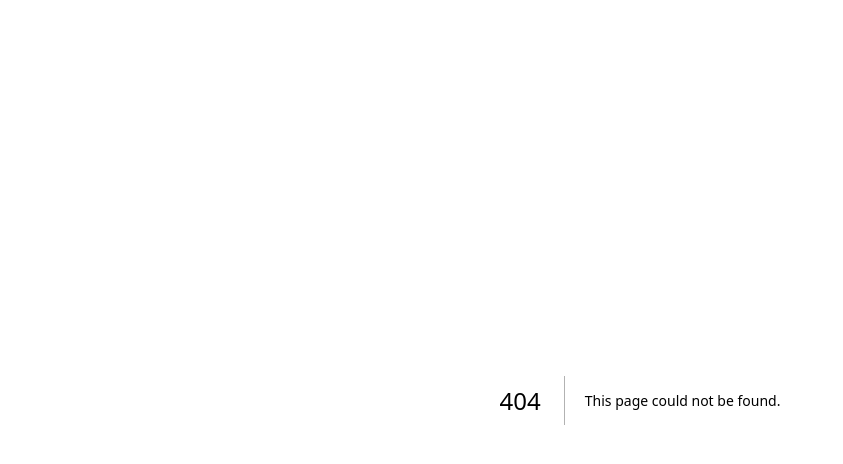
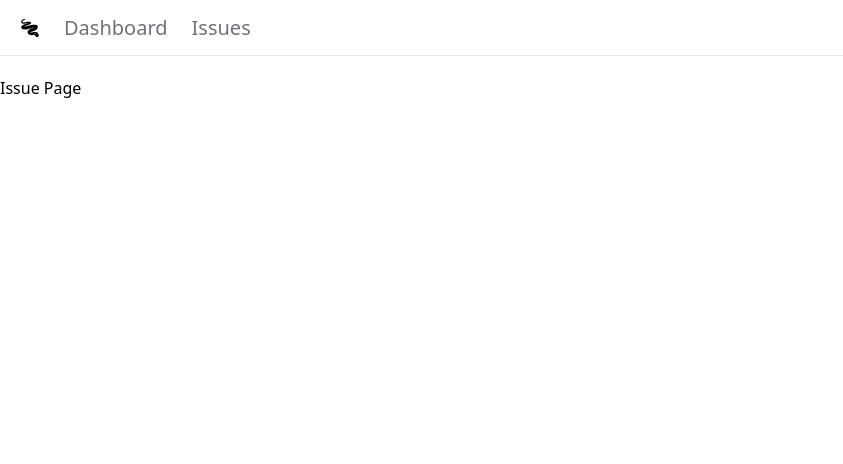
Before and after one commit to amir-h-404/issue-tracker, a Next.js app: page /issue in a window 1280 px wide. Before the commit this address had no page. Shown: the top 464 px of the page, without its empty margins (0-843 px from the left). Built offline with nearby package versions, Linux system fonts and the light colour scheme.

Commit message:
Build the navbar

```diff
--- /dev/null
+++ b/app/components/NavBar.tsx
@@ -0,0 +1,28 @@
+import Link from "next/link";
+import { GiSandSnake } from "react-icons/gi";
+
+export default function NavBar() {
+  // list of nav links:
+  const links = [
+    { id: 1, href: "/", content: "Dashboard" },
+    { id: 2, href: "/issue", content: "Issues" },
+  ];
+  return (
+    <nav className="flex gap-6 text-xl mb-5 px-5 border-b h-14 items-center">
+      <Link href="#">
+        <GiSandSnake />
+      </Link>
+      <ul className="flex gap-6">
+        {links.map((link) => (
+          <Link
+            key={link.id}
+            className="text-zinc-500 hover:text-zinc-800 transition-colors"
+            href={link.href}
+          >
+            {link.content}
+          </Link>
+        ))}
+      </ul>
+    </nav>
+  );
+}
--- /dev/null
+++ b/app/issue/page.tsx
@@ -0,0 +1,5 @@
+export default function Page() {
+    return (
+        <div>Issue Page</div>
+    );
+}
--- a/app/layout.tsx
+++ b/app/layout.tsx
@@ -1,9 +1,10 @@
 import type { Metadata } from "next";
 import "./globals.css";
+import NavBar from "./components/NavBar";
 
 export const metadata: Metadata = {
-  title: "Create Next App",
-  description: "Generated by create next app",
+  title: "Issue Tracker",
+  description: "Developed by Amirhossein Emadi",
 };
 
 export default function RootLayout({
@@ -14,7 +15,8 @@ export default function RootLayout({
   return (
     <html lang="en">
       <body>
-        {children}
+        <NavBar />
+        <main>{children}</main>
       </body>
     </html>
   );
```
Also changed, not shown: package.json (+6 -5 lines), 1 other file (tests, documents, lock files or other folders).
